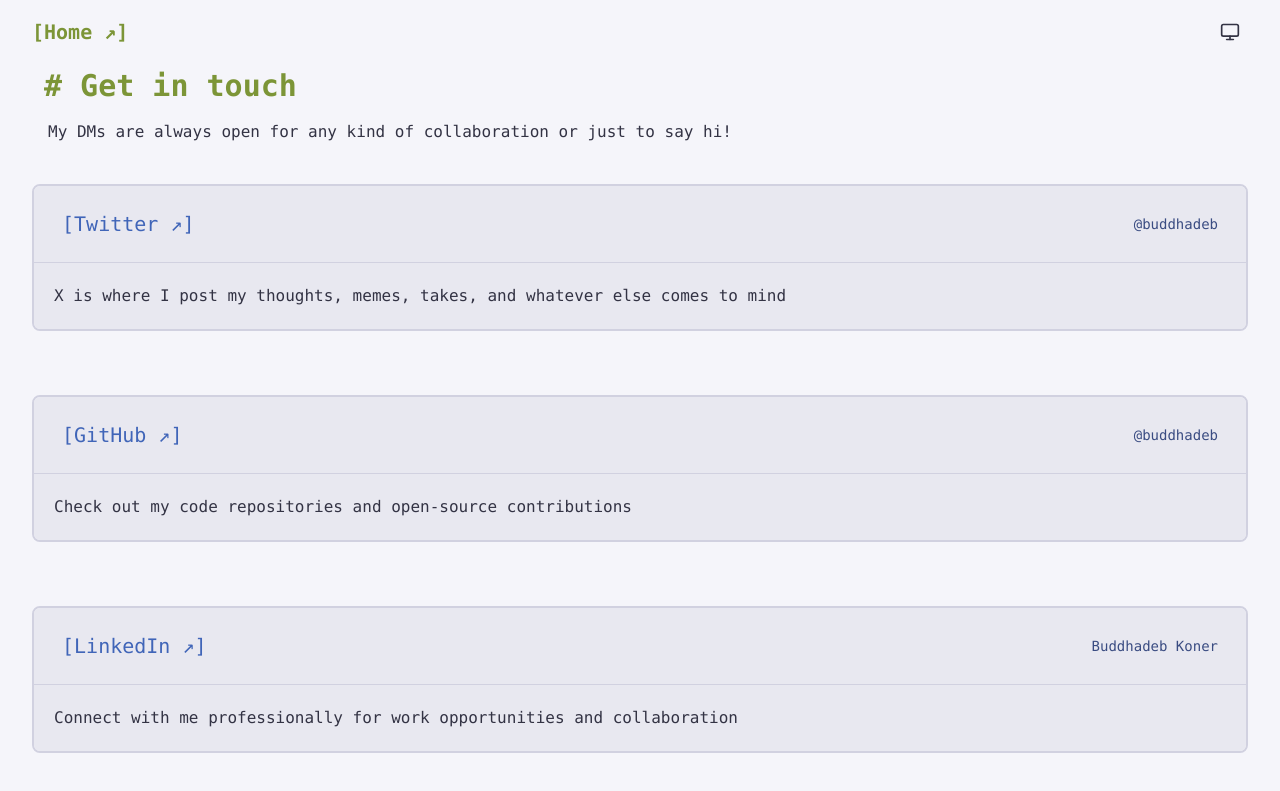
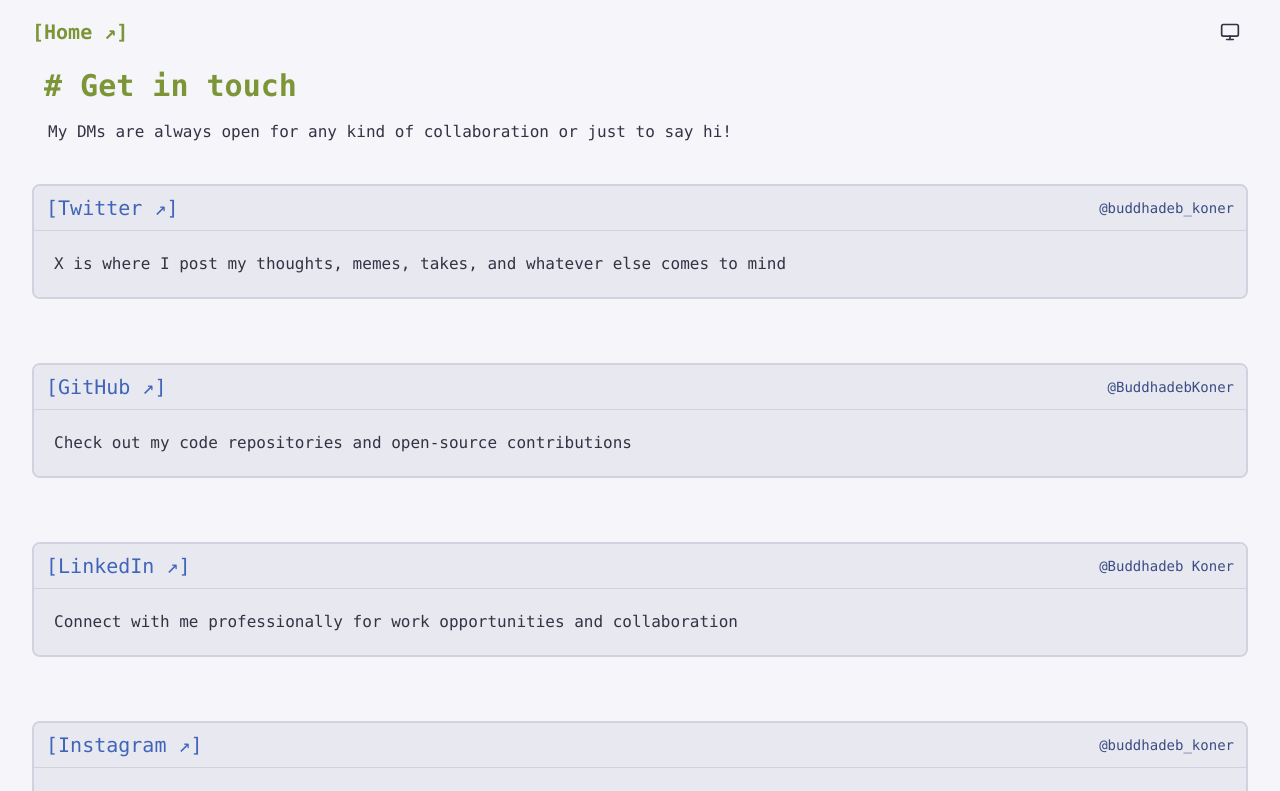
Before and after one commit to BuddhadebKoner/programmers-modern-portfolio, a Next.js app: page /contact in a window 1280 px wide. Shown: the top 791 px of the page. Built offline with nearby package versions, Linux system fonts and the light colour scheme.

Commit message:
content issues

```diff
--- a/app/about/page.tsx
+++ b/app/about/page.tsx
@@ -132,11 +132,11 @@
                         <span className="text-sm sm:text-base font-medium text-highlight-secondary">Written Docs:</span>
                         <span className="text-sm sm:text-base text-secondary ml-2">Markdown</span>
                      </div>
-                     <div className="flex items-center">
+                     <div className="flex items-center mb-2">
                         <span className="text-sm sm:text-base font-medium text-highlight-secondary">Programming:</span>
                         <span className="text-sm sm:text-base text-secondary ml-2">JavaScript / TypeScript</span>
                      </div>
-                     <div className="flex items-center">
+                     <div className="flex items-center mb-2">
                         <span className="text-sm sm:text-base font-medium text-highlight-secondary">Extra Programming:</span>
                         <span className="text-sm sm:text-base text-secondary ml-2">C++ / Java</span>
                      </div>
@@ -218,7 +218,7 @@
 
                   </div>
                   <div className="flex items-center p-3 rounded-lg bg-background-secondary border border-theme">
-                     <span className="text-sm sm:text-base">Operating System:</span>
+                     <span className="text-sm sm:text-base">OS:</span>
                      <span className="text-sm sm:text-base text-secondary ml-2">Ubuntu 24.04.2 LTS</span>
                      <Link
                         target='_blank'
--- a/app/contact/page.tsx
+++ b/app/contact/page.tsx
@@ -40,31 +40,31 @@
    const socialMedias = [
       {
          title: "Twitter",
-         username: "@buddhadeb",
-         url: "https://twitter.com/yourusername",
+         username: "@buddhadeb_koner",
+         url: "https://x.com/buddhadeb_koner/",
          description: "X is where I post my thoughts, memes, takes, and whatever else comes to mind"
       },
       {
          title: "GitHub",
-         username: "@buddhadeb",
-         url: "https://github.com/yourusername",
+         username: "@BuddhadebKoner",
+         url: "https://github.com/BuddhadebKoner/",
          description: "Check out my code repositories and open-source contributions"
       },
       {
          title: "LinkedIn",
-         username: "Buddhadeb Koner",
-         url: "https://linkedin.com/in/yourusername",
+         username: "@Buddhadeb Koner",
+         url: "https://www.linkedin.com/in/buddhadeb-koner/",
          description: "Connect with me professionally for work opportunities and collaboration"
       },
       {
          title: "Instagram",
-         username: "Buddhadeb Koner",
-         url: "https://linkedin.com/in/yourusername",
+         username: "@buddhadeb_koner",
+         url: "https://www.instagram.com/buddhadeb_koner/",
          description: "Connect with me professionally for work opportunities and collaboration"
       },
       {
          title: "Email",
-         username: "buddhadeb@example.com",
+         username: "iambuddhadebkoner@gmail.com",
          url: "mailto:buddhadeb@example.com",
          description: "The most direct way to reach me for business inquiries and collaborations"
       }
--- a/components/MediaCard.tsx
+++ b/components/MediaCard.tsx
@@ -11,7 +11,7 @@
 const MediaCard = ({ title, username, url, description }: MediaCardProps) => {
    return (
       <div className="z-50 group relative mb-6 sm:mb-8 rounded-lg overflow-hidden transition-all duration-300 border-2 border-theme hover:border-highlight-secondary">
-         <div className="flex flex-col sm:flex-row sm:justify-between sm:items-center p-3 sm:p-4 border-b border-theme gap-2 bg-background-secondary">
+         <div className="flex flex-col sm:flex-row sm:justify-between sm:items-center border-b border-theme gap-2 bg-background-secondary">
             <Link
                href={url}
                className="px-2 sm:px-3 py-1.5 sm:py-2 text-base sm:text-lg md:text-xl font-medium link-color hover:link-hover transition-colors duration-200"
@@ -21,14 +21,10 @@
                [{title} ↗]
             </Link>
             <div className='flex items-center bg-background-primary bg-opacity-30 rounded-md px-3 py-1'>
-               <Link
-                  href={url}
-                  className="text-xs sm:text-sm font-medium text-highlight-secondary hover:text-highlight transition-colors duration-200"
-                  target="_blank"
-                  rel="noopener noreferrer"
+               <div className="text-xs sm:text-sm font-medium text-highlight-secondary hover:text-highlight transition-colors duration-200"
                >
                   {username}
-               </Link>
+               </div>
             </div>
          </div>
          <div className="p-4 sm:p-5 bg-background-secondary">
```
